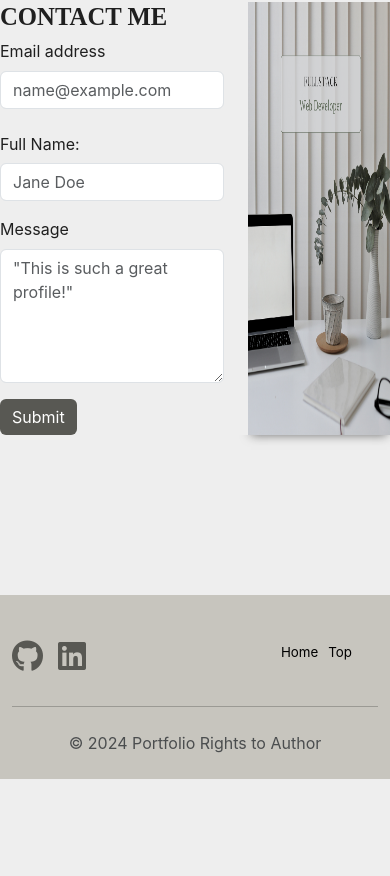
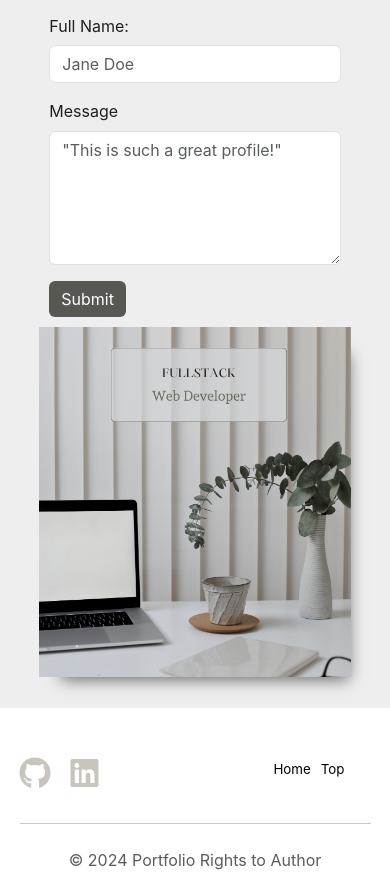
Before and after one commit to Saydeezr/portfolio-2.0, a React (Vite) app: page / in a window 390 px wide. Shown: the part 6210-7086 px from the top of the page. Before the commit the page ends 6989 px from the top, so only its background shows below. Built offline with nearby package versions, Linux system fonts and the light colour scheme; a web font is replaced by a local one.

Commit message:
added responsiveness and fixed layout for contact and footer section

```diff
--- a/src/components/Contact.jsx
+++ b/src/components/Contact.jsx
@@ -15,9 +15,8 @@ function Contact() {
     };
 
     return (
-        <Container className=" form-container">
-            <Row>
-                <Col >
+        <Row className="form-container">
+            <Col xs={12} lg={6} >
                 <Form onSubmit={sendEmail}>
                     <h2 className='contact-title'>CONTACT ME </h2>
                     <Form.Group className="mb-3" controlId="exampleForm.ControlInput1">
@@ -42,9 +41,11 @@ function Contact() {
                     </Button>
                 </Form>
             </Col>
+            <Col lg={1}></Col>
+            <Col xs={12} md={5} lg={4}>
                 <Image className='contact-pic' src="images/developer.png" fluid />
+            </Col>
         </Row>
-        </Container>
     );
 }
 
--- a/src/components/Footer.jsx
+++ b/src/components/Footer.jsx
@@ -1,7 +1,7 @@
 function Footer() {
     return(
         <div className="rounded-lg footer-container">
-            <div className="container pb-4">
+            {/* <div className="container pb-4"> */}
                 <div className="d-flex justify-content-between align-items-center">
                     <div>
                         <a href="https://github.com/Saydeezr/" target="_blank" rel="noopener noreferrer">
@@ -22,7 +22,7 @@ function Footer() {
                 </div>
                 <hr className="my-4" />
                 <span className="d-block text-center text-muted">© 2024 Portfolio Rights to Author</span>
-            </div>
+            {/* </div> */}
         </div>
     )
 }
--- a/src/index.css
+++ b/src/index.css
@@ -248,13 +248,6 @@ body {
   padding:  3%;
 }
 
-/* .skills{
-  font-weight: 300;
-  font-family: "Bodoni Moda SC", serif;
-  font-size: 75px;
-  padding: 10px;
-} */
-
 .skills{
   font-family: "Bodoni Moda SC", serif;
   font-style: normal;
@@ -275,7 +268,6 @@ body {
 }
 
 .item{
-  /* border: black solid; */
   box-shadow: 10px 15px 10px -12px #6e6e6e;
   padding: 15px;
   font-weight: 600;
@@ -322,10 +314,12 @@ body {
   }
 }
 
+
  /* CONTACT */
  .form-container{
-  width: 100%;
-  padding: 10rem 0 10rem 0;
+  width: 90%;
+  padding: 8% 2%;
+  margin: 0 5%;
   border-top: #82827c solid;
  }
 .contact-title{
@@ -334,10 +328,13 @@ body {
 }
 
  .contact-pic{
-  width: 40%;
-  box-shadow: 0px 15px 10px -15px #6e6e6e;
+  width: 100%;
+  box-shadow: 10px 15px 15px -12px #6e6e6e;
  }
 
+ Form{
+  padding: 10px;
+ }
 .form-btn{
   background-color: #585853;
   border:#585853;
@@ -369,10 +366,17 @@ body {
 
 /* FOOTER */
 .footer-container{
-  background-color: #c7c5be;
+  background-color: #ffffff;
+  margin: 0;
+  width: 100%;
+  padding: 1% 5%;
 }
 
 .icon-footer{
+  color: #c7c5be;
+  padding: 45px 20px 10px 0px;
+ }
+
+ .icon-footer:hover{
   color: #585853;
-  padding: 45px 15px 10px 0px;
  }
```
Also changed, not shown: public/images/developer.png. Lines whose indentation alone changed are shown as unchanged.
